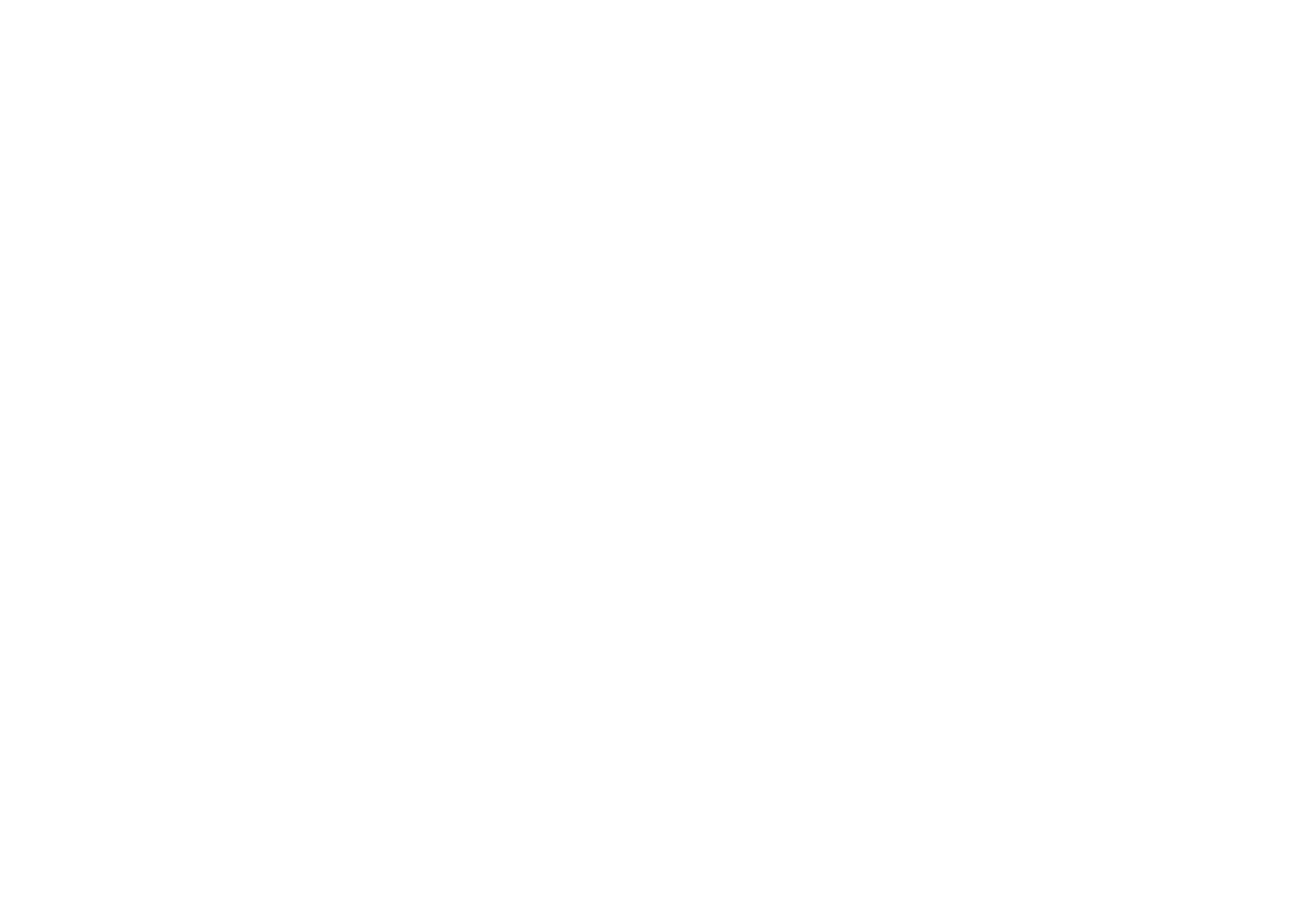
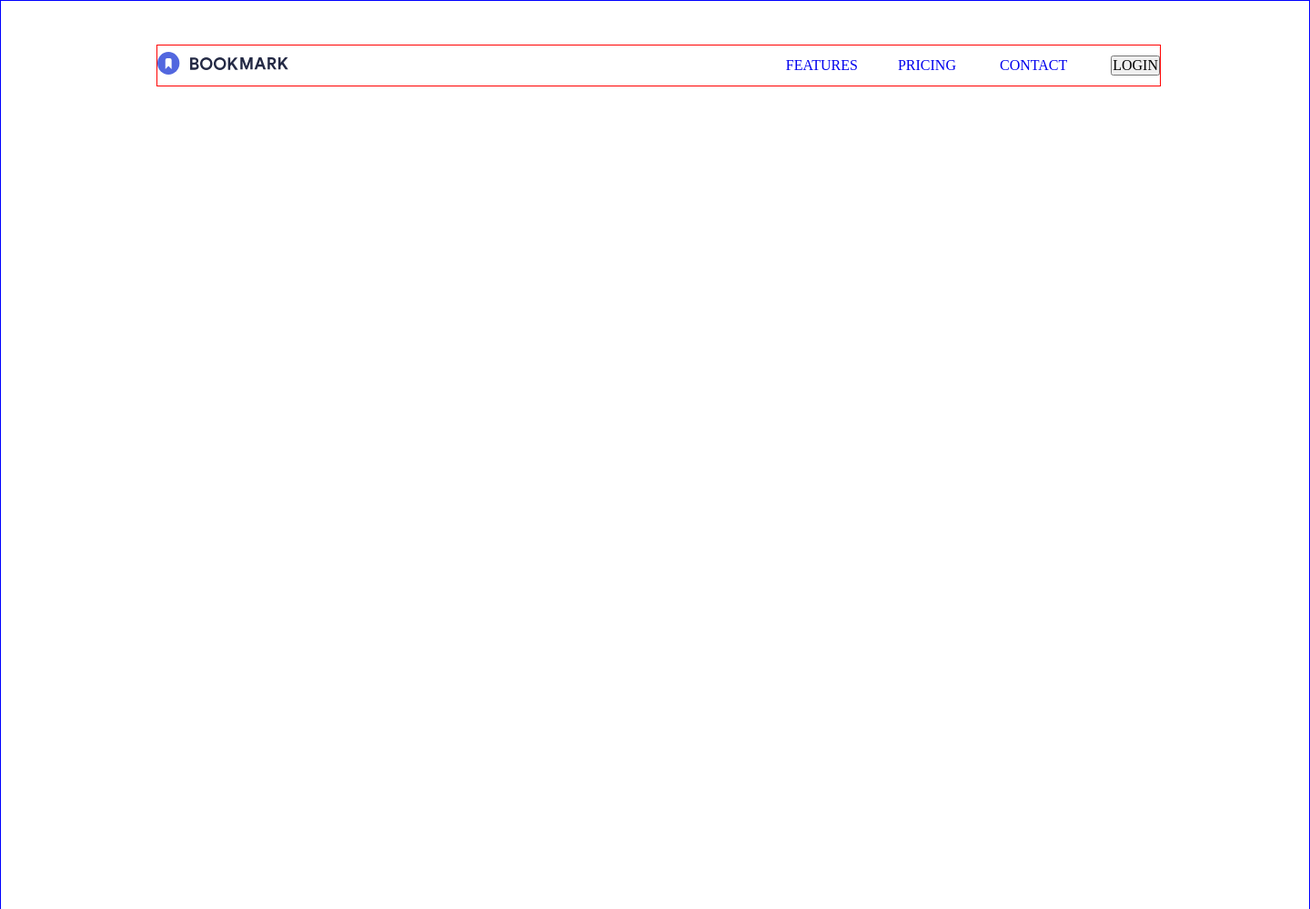
Before and after one commit to ShoxruxDevolopment/BOOKMARK, a plain HTML site: page index.html in a window 1280 px wide. Shown: the whole page at 91% size, 1440 px wide, since content can reach past the window. Before the commit the page ends 800 px from the top, so only its background shows below. Drawn offline with Linux system fonts and the light colour scheme.

Commit message:
add heading section

```diff
--- a/css/style.css
+++ b/css/style.css
@@ -0,0 +1,51 @@
+*{
+  margin: 0;
+  padding: 0;
+  box-sizing: border-box;
+}
+.site-wrapper{
+  width: 1440px;
+  height: 1000px;
+  padding-top: 48px;
+  margin: auto;
+  border: 1px solid blue;
+}
+.heading{
+  display: flex;
+  align-items: center;
+  justify-content: space-between;
+  width: 1104px;
+  height: 46px;
+  margin: 0px 165px 0px 171px;
+  border:1px solid red;
+
+}
+.logo{
+  margin: 8px 0px 13px 0px;
+}
+.logo-img-top{
+  width: 145px;
+  height: 25px;
+  display: block;
+}
+.menu{
+  display: flex;
+  justify-content: space-between;
+}
+.menu-list{
+  display: flex;
+  align-items:center;
+}
+.menu-list-item{
+  list-style: none;
+}
+.menu-list-item:nth-of-type(1){
+  margin-right: 44px;
+}
+.menu-list-item{
+  margin-right: 48px;
+}
+
+.menu-link{
+  text-decoration: none;
+}
--- a/index.html
+++ b/index.html
@@ -10,6 +10,25 @@
   <link rel="stylesheet" href="./css/style.css">
 </head>
 <body>
+  <div class="site-wrapper">
+
+    <div class="heading">
+      <div class="logo">
+        <img class="logo-img-top" src="./img/logo.svg" width="149" height="25" alt="logo">
+      </div>
+      <div class="menu">
+        <ul class="menu-list">
+          <li class="menu-list-item"><a class="menu-link" href="#">FEATURES</a></li>
+          <li class="menu-list-item"><a class="menu-link" href="#">PRICING</a></li>
+          <li class="menu-list-item"><a class="menu-link" href="#">CONTACT</a></li>
+        </ul>
+        <button class="btn">LOGIN</button>
+      </div>
+
+    </div>
+
+  </div>
+
 
 </body>
 </html>
```
